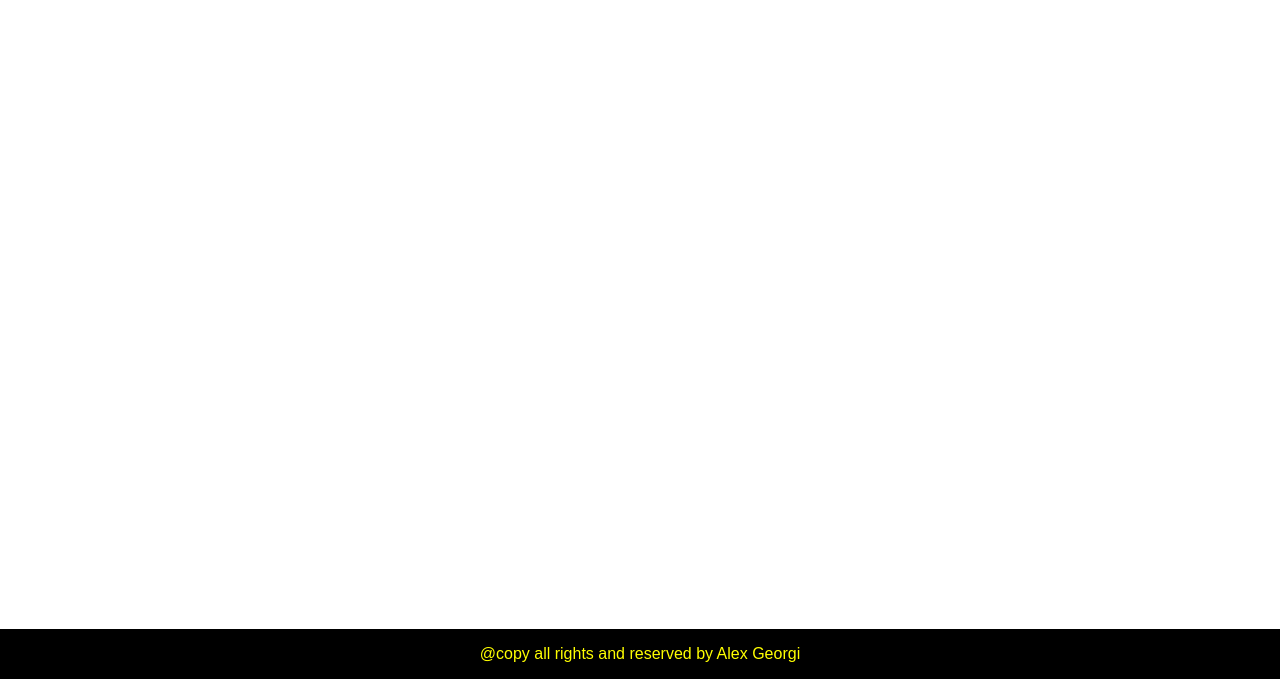
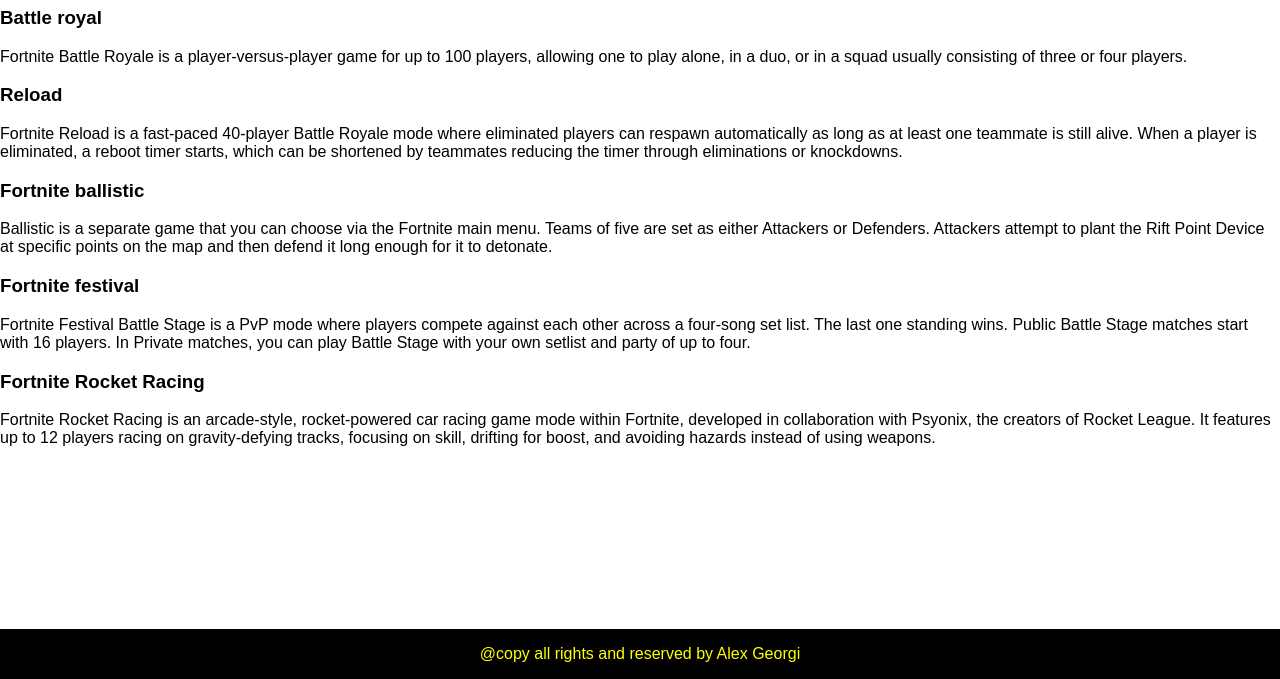
Before and after one commit to AlexanderGeorgi/cap-stone, a plain HTML site: page about.html in a window 1280 px wide. Shown: the part 121-800 px from the top of the page. Drawn offline with Linux system fonts and the light colour scheme.

Commit message:
capstone project

```diff
--- a/about.html
+++ b/about.html
@@ -47,6 +47,32 @@
         <a href="about.html">About Us</a>
         <a href="gallery.html">Gallery</a>
     </div>
+    <div class="container">
+        <h1>Game Modes</h1>
+        <h3>Battle royal</h3>
+        <p>Fortnite Battle Royale is a player-versus-player game for up to 100 players, allowing one to play alone, in a duo, or in
+        a squad usually consisting of three or four players.</p>
+
+        <h3>Reload</h3>
+        <p>Fortnite Reload is a fast-paced 40-player Battle Royale mode where eliminated players can respawn automatically as long
+        as at least one teammate is still alive. When a player is eliminated, a reboot timer starts, which can be shortened by
+        teammates reducing the timer through eliminations or knockdowns.</p>
+
+        <h3>Fortnite ballistic</h3>
+        <p>Ballistic is a separate game that you can choose via the Fortnite main menu. Teams of five are set as either Attackers
+        or Defenders. Attackers attempt to plant the Rift Point Device at specific points on the map and then defend it long
+        enough for it to detonate.</p>
+
+        <h3>Fortnite festival</h3>
+        <p>Fortnite Festival Battle Stage is a PvP mode where players compete against each other across a four-song set list. The
+        last one standing wins. Public Battle Stage matches start with 16 players. In Private matches, you can play Battle Stage
+        with your own setlist and party of up to four.</p>
+
+        <h3>Fortnite Rocket Racing</h3>
+        <p>Fortnite Rocket Racing is an arcade-style, rocket-powered car racing game mode within Fortnite, developed in
+        collaboration with Psyonix, the creators of Rocket League. It features up to 12 players racing on gravity-defying
+        tracks, focusing on skill, drifting for boost, and avoiding hazards instead of using weapons.</p>
+    </div>
     <div class="footer">
         <p>@copy all rights and reserved by Alex Georgi</p>
     </div>
```
